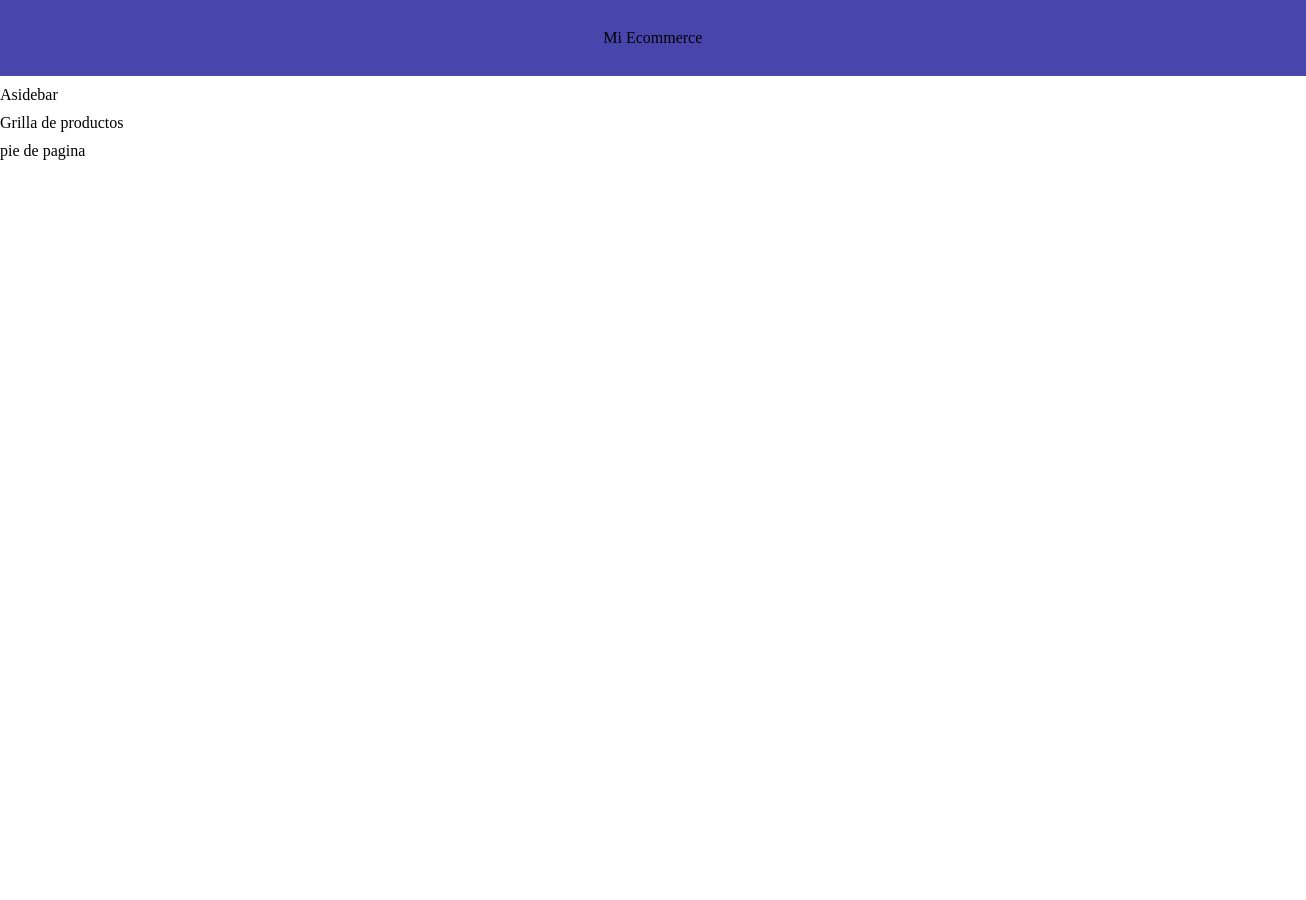
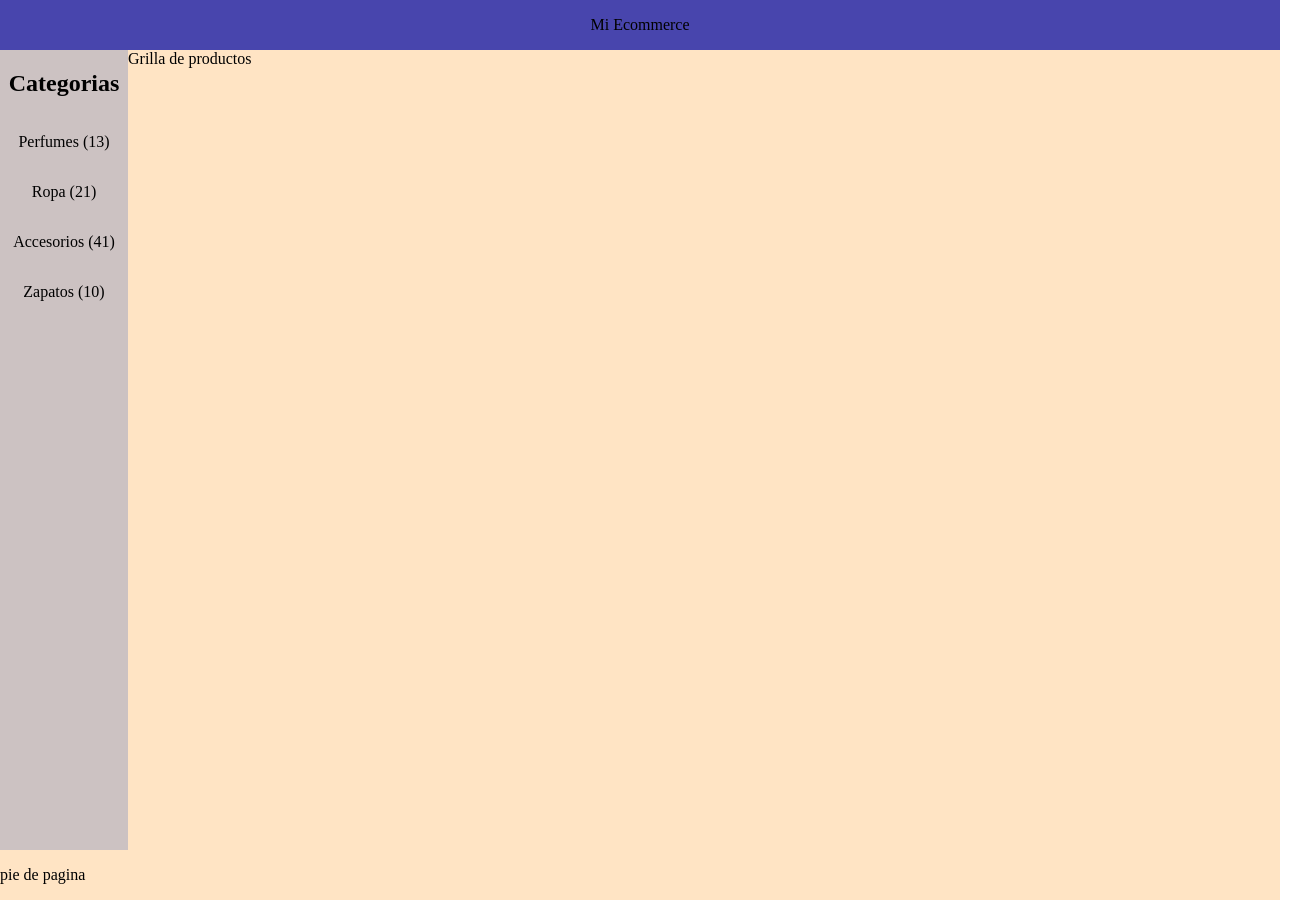
Before and after one commit to OscarAcevedo18/ChallengeGrid, a plain HTML site: page index.html in a window 1280 px wide. Shown: the whole page, 1306 px wide, since content can reach past the window. Before the commit the page ends 800 px from the top, so only its background shows below. Drawn offline with Linux system fonts and the light colour scheme.

Commit message:
sidebar added

```diff
--- a/assets/css/style.css
+++ b/assets/css/style.css
@@ -3,15 +3,35 @@
 }
 .grid-container {
     display: grid;
+    grid-template-columns: 10% auto;
     grid-template-areas:
-    "header header"
+    "navbar navbar"
     "sidebar main"
-    "footer";
-    gap: 10px;
+    "footer footer";
+    width: 100%;
     }
+
 .navbar{
+grid-area: navbar;
 background-color: #4845ad;
-padding: 1%;
 text-align: center;
 width: 100%;
 }
+.sidebar {
+    background-color: #917b7b76;
+    grid-area: sidebar;
+    display: flex;
+    flex-direction: column;
+    text-align: center;
+    margin: 0%;
+    height: 100vh;
+}
+
+.main {
+    background-color: bisque;
+    grid-area: main;
+}
+.footer {
+    background-color: bisque;
+    grid-area: footer;
+}
--- a/index.html
+++ b/index.html
@@ -11,21 +11,23 @@
 <body>
     <!--NavBar Section-->
     <div class="grid-container">
-        <div class="grid-item">
-        <header class="navbar">
+        <div class="navbar">
         <p class="text-nav">
             Mi Ecommerce
         </p>
-        </header>
         </div>
-        <div class="grid-item">
-        <main>Asidebar</main>
+        <div class="sidebar">
+        <h2>Categorias</h2>
+        <p>Perfumes (13)</p>
+        <p>Ropa (21)</p>
+        <p>Accesorios (41)</p>
+        <p>Zapatos (10)</p>
         </div>
-            <div class="grid-item">
+            <div class="main">
             Grilla de productos
             </div>
-                <div class="grid-item">
-                <footer>pie de pagina</footer>
+            <div class="footer">
+                <p>pie de pagina</p>
                 </div>
             </div>
 
```
